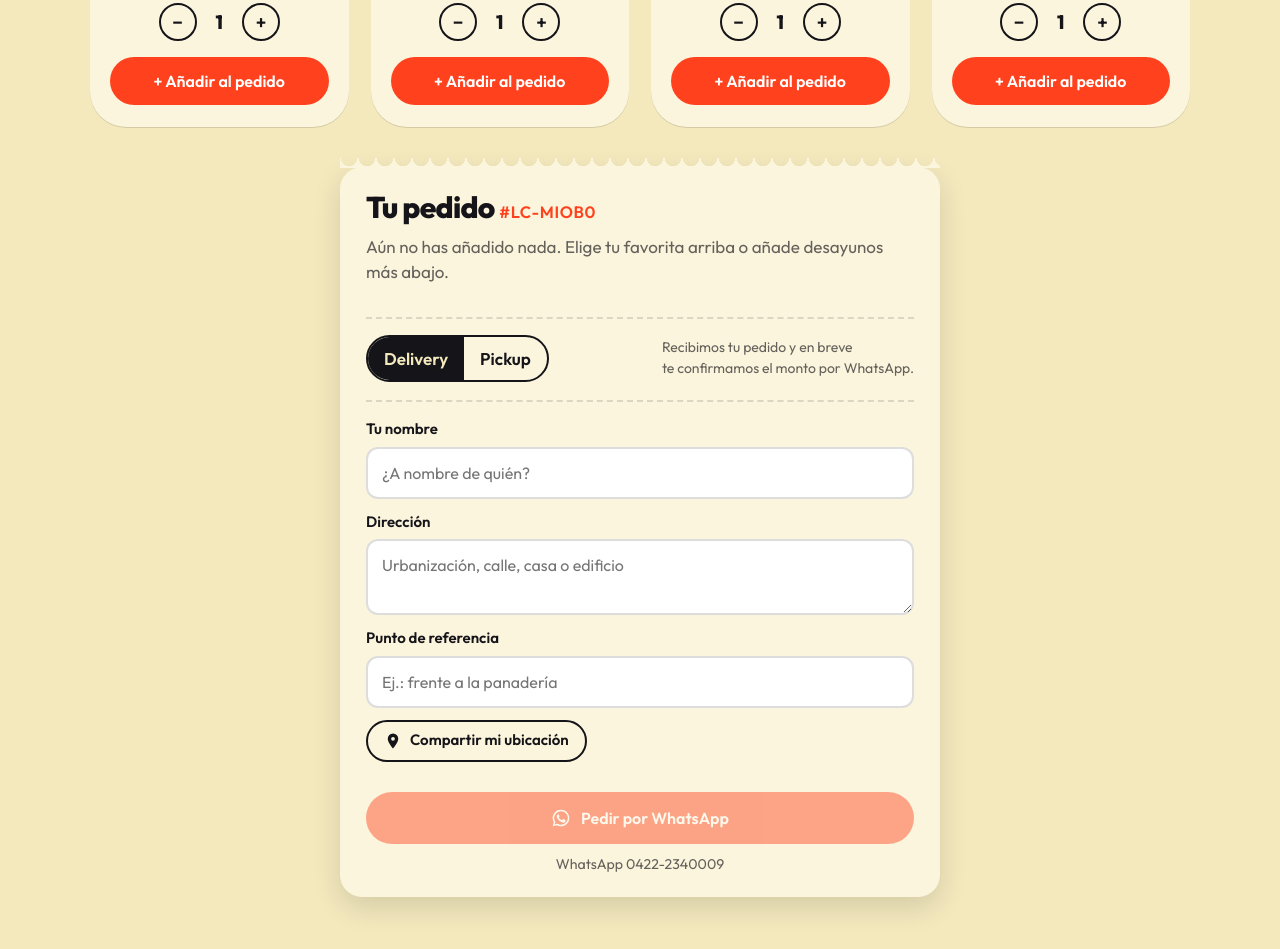
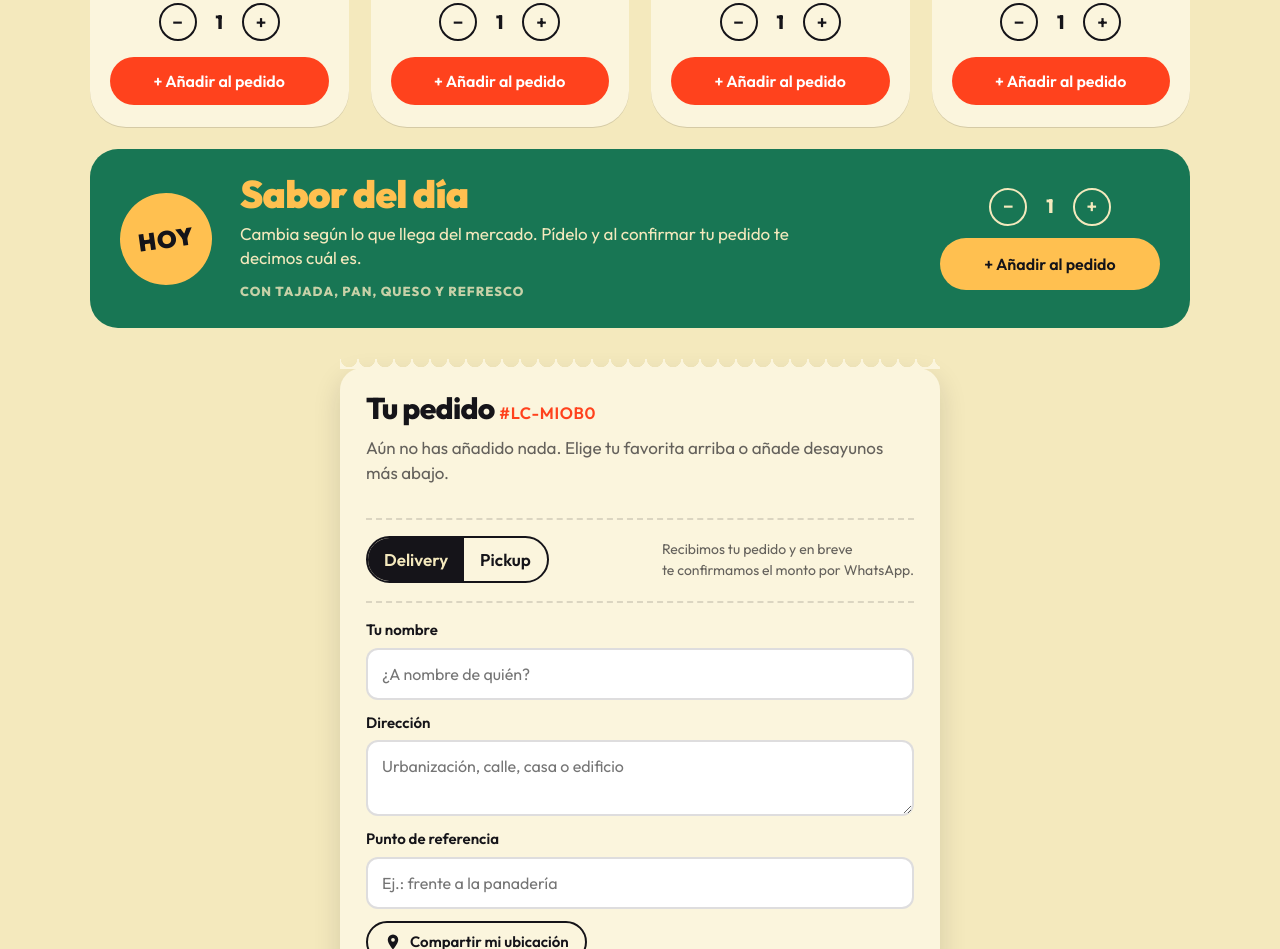
Before and after one commit to gutierrezbj/lacantina, a plain HTML site: page index.html in a window 1280 px wide. Shown: the part 1530-2479 px from the top of the page. Drawn offline with Linux system fonts and the light colour scheme.

Commit message:
Sabor del día en pastas y relleno del día en arepas/empanadas
Co-Authored-By: Claude Opus 5.5 <noreply@anthropic.com>
Claude-Session: https://claude.ai/code/session_011YZ7UA64nPUJNoVuPvDDQt

```diff
--- a/index.html
+++ b/index.html
@@ -120,6 +120,16 @@ h2{font-size:clamp(40px,7vw,84px)}
 .incl{display:flex;flex-wrap:wrap;gap:8px;margin-top:16px}
 .incl span{padding:6px 14px;border-radius:999px;background:var(--pine);color:var(--cream);font-weight:600;font-size:15px}
 .cards{display:grid;grid-template-columns:repeat(4,1fr);gap:22px}
+.today{display:flex;align-items:center;gap:28px;margin-top:22px;padding:26px 30px;border-radius:28px;background:var(--pine);color:var(--cream)}
+.today__tag{flex-shrink:0;display:grid;place-items:center;width:92px;height:92px;border-radius:50%;background:var(--honey);color:var(--ink);font-weight:900;font-size:24px;text-transform:uppercase;letter-spacing:.04em;transform:rotate(-8deg)}
+.today__txt{flex:1;min-width:0}
+.today h3{margin:0;font-size:clamp(28px,3vw,40px);font-weight:900;letter-spacing:-.02em;line-height:1;color:var(--honey)}
+.today p{margin:8px 0 6px;max-width:52ch;line-height:1.45}
+.today small{font-size:13px;font-weight:700;letter-spacing:.08em;text-transform:uppercase;color:var(--cream-70)}
+.today__ctl{display:flex;flex-direction:column;align-items:center;gap:12px;flex-shrink:0;min-width:220px}
+.today .qty button{border-color:var(--cream);color:var(--cream)}
+.today .btn{width:100%;justify-content:center;white-space:nowrap}
+@media (max-width:700px){.today{flex-direction:column;align-items:flex-start;gap:16px;padding:22px}.today__tag{width:72px;height:72px;font-size:19px}.today__ctl{width:100%;min-width:0}}
 .card__price{display:flex;flex-direction:column;align-items:flex-start;gap:4px;margin:-4px 0 14px;font-weight:800;font-size:24px;line-height:1;color:var(--coral);--pcs:46px}
 .card__price small{font-size:13px;font-weight:700;letter-spacing:.08em;text-transform:uppercase;color:var(--ink-60)}
 .card{position:relative;background:var(--cream-2);border-radius:var(--r-l);padding:20px 20px 22px;display:flex;flex-direction:column;box-shadow:0 1px 0 var(--hair-l)}
@@ -280,6 +290,18 @@ select.bf__note{appearance:auto;cursor:pointer}
       </div>
     </header>
     <div class="cards" id="cards"></div>
+    <article class="today" id="today" data-id="deldia">
+      <span class="today__tag">Hoy</span>
+      <div class="today__txt">
+        <h3>Sabor del día</h3>
+        <p>Cambia según lo que llega del mercado. Pídelo y al confirmar tu pedido te decimos cuál es.</p>
+        <small>Con tajada, pan, queso y refresco</small>
+      </div>
+      <div class="today__ctl">
+        <div class="qty"><button data-d="-1" aria-label="Uno menos del sabor del día">−</button><span>1</span><button data-d="1" aria-label="Uno más del sabor del día">+</button></div>
+        <button class="btn btn--honey">+ Añadir al pedido</button>
+      </div>
+    </article>
 
     <aside class="ticket" id="pedido" aria-label="Tu pedido">
       <h3>Tu pedido <span class="ticket__code" id="code"></span></h3>
@@ -372,7 +394,9 @@ const LC = {
     {id:'alfredo',   name:'Alfredo',   desc:'Salsa blanca cremosa de queso.',            price:null, bg:'#F4E9BD', fg:'#151419', acc:'#187654'}
   ],
   incluye: 'tajada, pan, queso y refresco de regalo, según disponibilidad',
-  rellenos: ['Pollo', 'Carne mechada', 'Pepitona', 'Cazón', 'Queso amarillo'],   // arepas y empanadas
+  // sabor del día: cambia según el mercado; se confirma por WhatsApp
+  delDia: {id:'deldia', name:'Sabor del día', price:null},
+  rellenos: ['Pollo', 'Carne mechada', 'Pepitona', 'Cazón', 'Queso amarillo', 'Relleno del día'],   // arepas y empanadas
   // price = por unidad · combo = 2 unidades + 1 Maltín. null = pendiente
   desayunos: [
     {id:'empanadas', name:'Empanada', plural:'Empanadas', price:null, combo:null, relleno:true},
@@ -436,7 +460,7 @@ const LC = {
         <button class="btn btn--coral">+ Añadir al pedido</button>
       </div>
     </article>`).join('');
-  $$('.card').forEach(c => {
+  $$('.card, .today').forEach(c => {
     const q = c.querySelector('.qty span');
     c.querySelectorAll('.qty button').forEach(b => b.onclick = () => q.textContent = Math.max(1, Math.min(20, +q.textContent + +b.dataset.d)));
     c.querySelector('.btn').onclick = () => {
@@ -453,8 +477,9 @@ const LC = {
     same ? same.qty = Math.min(50, same.qty + qty) : order.push({ kind, id, qty, drink, note });
     draw();
   }
-  const unit = o => o.kind === 'pasta' ? byId(LC.platos, o.id).price : byId(LC.desayunos, o.id)[o.drink === 'combo' ? 'combo' : 'price'];
-  const itemName = o => { if (o.kind === 'pasta') return byId(LC.platos, o.id).name; const d = byId(LC.desayunos, o.id);
+  const pasta = id => id === LC.delDia.id ? LC.delDia : byId(LC.platos, id);
+  const unit = o => o.kind === 'pasta' ? pasta(o.id).price : byId(LC.desayunos, o.id)[o.drink === 'combo' ? 'combo' : 'price'];
+  const itemName = o => { if (o.kind === 'pasta') return pasta(o.id).name; const d = byId(LC.desayunos, o.id);
     return o.drink === 'combo' ? `Combo 2 ${d.plural.toLowerCase()}${o.note ? ' ' + o.note : ''} + Maltín` : d[o.qty > 1 ? 'plural' : 'name'] + (o.note ? ' ' + o.note : ''); };
   const itemDetail = o => o.kind === 'pasta' ? 'con refresco' : '';
   const priced = () => order.length > 0 && order.every(o => isNum(unit(o)));
@@ -560,7 +585,7 @@ const LC = {
       const sels = [...c.querySelectorAll(`.bf__fills[data-show="${m}"] select`)];
       const miss = sels.find(x => !x.value);
       if (miss){ miss.classList.remove('is-shake'); void miss.offsetWidth; miss.classList.add('is-shake','is-miss'); miss.focus(); return; }
-      const fills = [...new Set(sels.map(x => x.value.toLowerCase()))];
+      const fills = [...new Set(sels.map(x => x.value.toLowerCase()))];  // 'relleno del día' se lee bien tras «de»
       add(c.dataset.id, +q.textContent, m === 'c' ? 'combo' : '', 'desa', fills.length ? 'de ' + fills.join(' y ') : '');
       q.textContent = 1; sels.forEach(x => { x.value = ''; x.classList.remove('is-miss'); }); c.classList.remove('is-added'); void c.offsetWidth; c.classList.add('is-added');
     };
```
